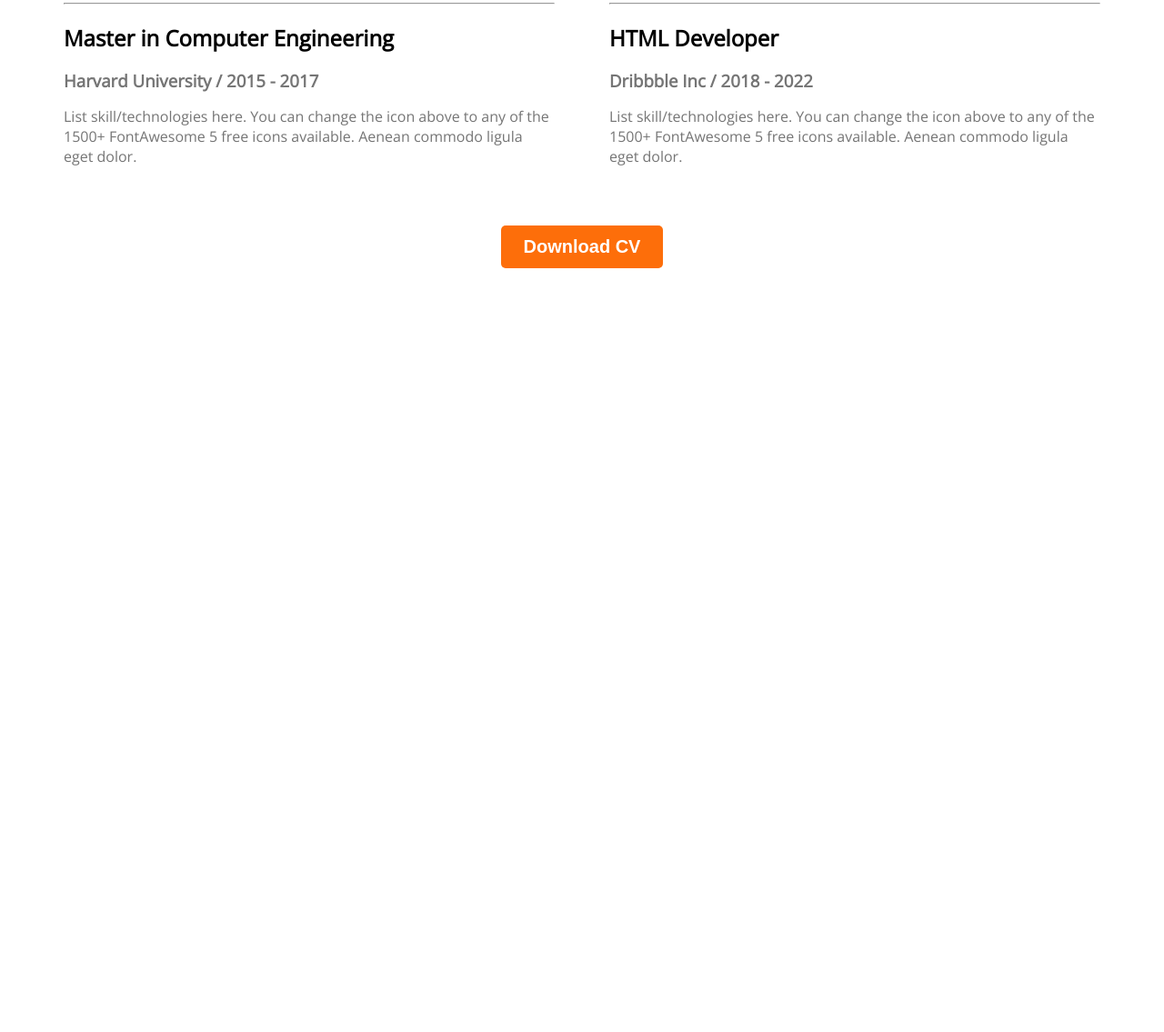
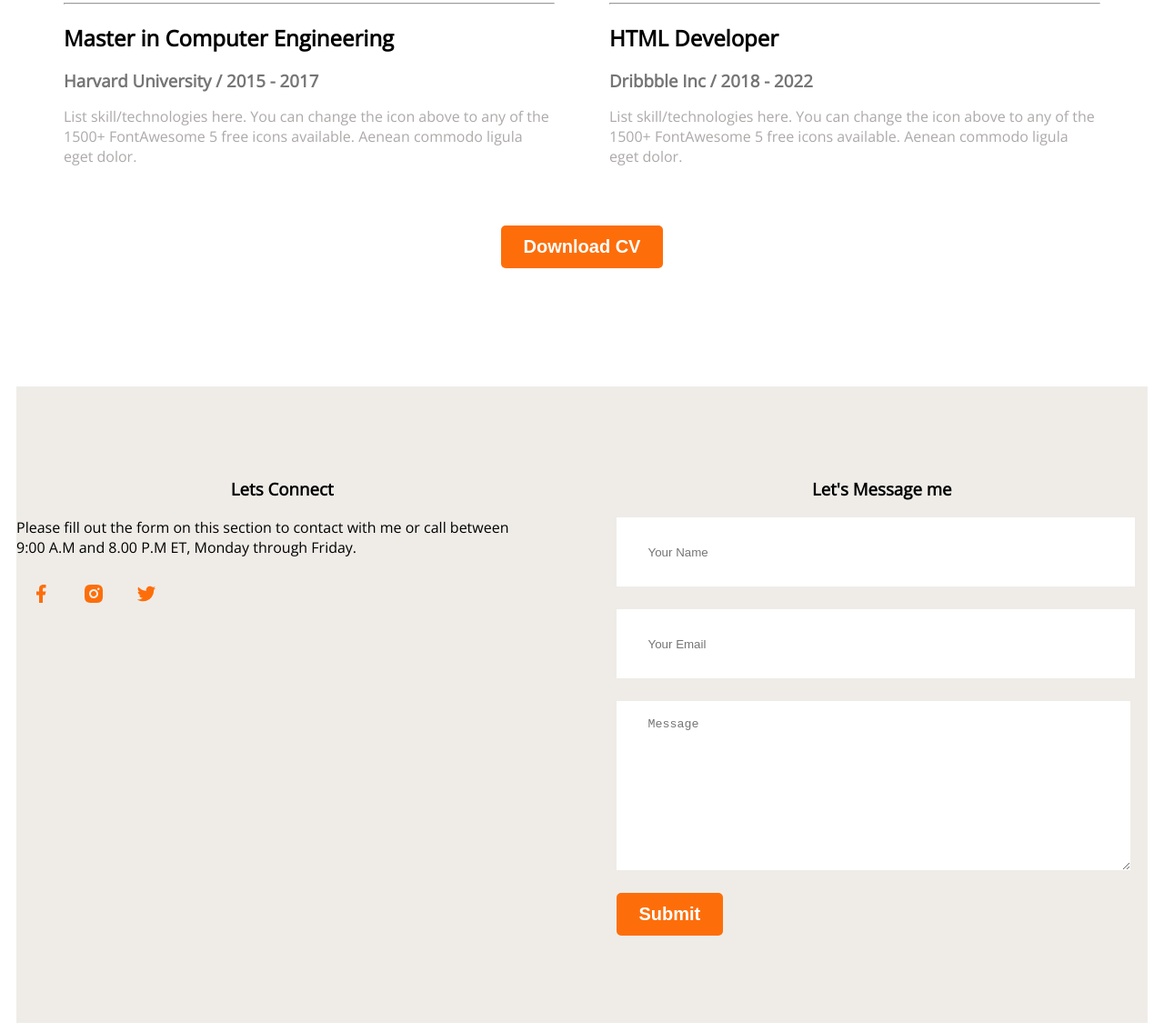
Before and after one commit to Abu-Said-56/developer-portfolio, a plain HTML site: page index.html in a window 1280 px wide. Shown: the part 2908-4043 px from the top of the page at 91% size. Before the commit the page ends 3211 px from the top, so only its background shows below. Drawn offline with nearby package versions, Linux system fonts and the light colour scheme.

Commit message:
complete project

```diff
--- a/index.html
+++ b/index.html
@@ -157,7 +157,23 @@
         </section>
     </main>
     <footer>
-
+      <div class="footer-coloum">
+        <h3 class="section-title">Lets Connect</h3>
+        <p class="section-descriptions">Please fill out the form on this section to contact with me or call between 9:00 A.M and 8.00 P.M ET, Monday through Friday.</p>
+        <div class="social-link">
+           <a class="img-formate" href=""><img src="image/images/icons/facebook.png" alt=""></a>
+           <a class="img-formate" href=""><img src="image/images/icons/insta.png" alt=""></a>
+           <a class="img-formate" href=""><img src="image/images/icons/twitter.png" alt=""></a>
+        </div>
+        </div>
+      <div class="footer-coloum"><h3 class="section-title">Let's Message me</h3>
+        <form class="contract" action="">
+        <input class="nam" type="Name" placeholder="Your Name">
+        <input class="mail" type="email" placeholder="Your Email">
+        <textarea name="" placeholder="Message" id="" cols="60" rows="10"></textarea>
+        <button class="btn-primary"><a href="" class="clik-btn">Submit</a></button>
+    </form>
+        </div>
     </footer>
 </body>
 
--- a/style/styles.css
+++ b/style/styles.css
@@ -29,6 +29,7 @@ nav a {
 
 .clik-btn {
     color: white;
+   text-decoration: none;
 }
 
 .span-color {
@@ -105,10 +106,6 @@ main {
     max-width: 1140px;
     margin: 0 auto;
 }
-
-/* main section{
-    margin-top: 130px;
-} */
 .about {
     padding: 130px;
     border-radius: 10px;
@@ -170,33 +167,79 @@ main {
     height: 196px;
     width: 201px;
 }
+
 /* Resume part styles */
 .section-title {
     margin-top: 100px;
     text-align: center;
 }
-.resume-container{
+
+.resume-container {
     display: flex;
     gap: 60px;
 }
 
-.resume-coloum-title{
+.resume-coloum-title {
     color: #474747;
     font-size: 30px;
     font-weight: 700;
 }
-.resume-institute, .resume-company{
+
+.resume-institute,
+.resume-company {
     color: #757575;
     margin-bottom: 5px;
 }
-.resume-description{
-    color: #757575;
+
+.resume-description {
+    color: #ada9a9;
     margin-bottom: 15px;
 }
-.resume-item-title{
+
+.resume-item-title {
     margin-bottom: 10px;
 }
-.download-cv{
+
+.download-cv {
     text-align: center;
     margin-top: 50px;
 }
+
+/* footr style */
+footer{
+    height: 700px;
+    display: flex;
+    gap: 75px;
+    padding-left: 130px 386px 130px 230px;
+    margin: 130px 10px 10px 10px;
+    background-color: rgb(239, 236, 232);
+}
+.footer-coloum{
+    width: 50%;
+}
+.section-descriptions{
+    height: 56px;
+    width: 562px;
+}
+.img-formate{
+    padding-left: 15px;
+    padding-right: 15px;
+}
+.nam, .mail{
+    height: 40px;
+    width: 500px;
+    background-color: #FFF;
+}
+
+.msg{
+    height: 150px;
+    width:300px;
+}
+.contract input, textarea{
+    display: block;
+    margin-bottom: 25px;
+    padding: 18px 35px;
+    color: #757575;
+    background-color: #FFF;
+    border: 0;
+}
```
